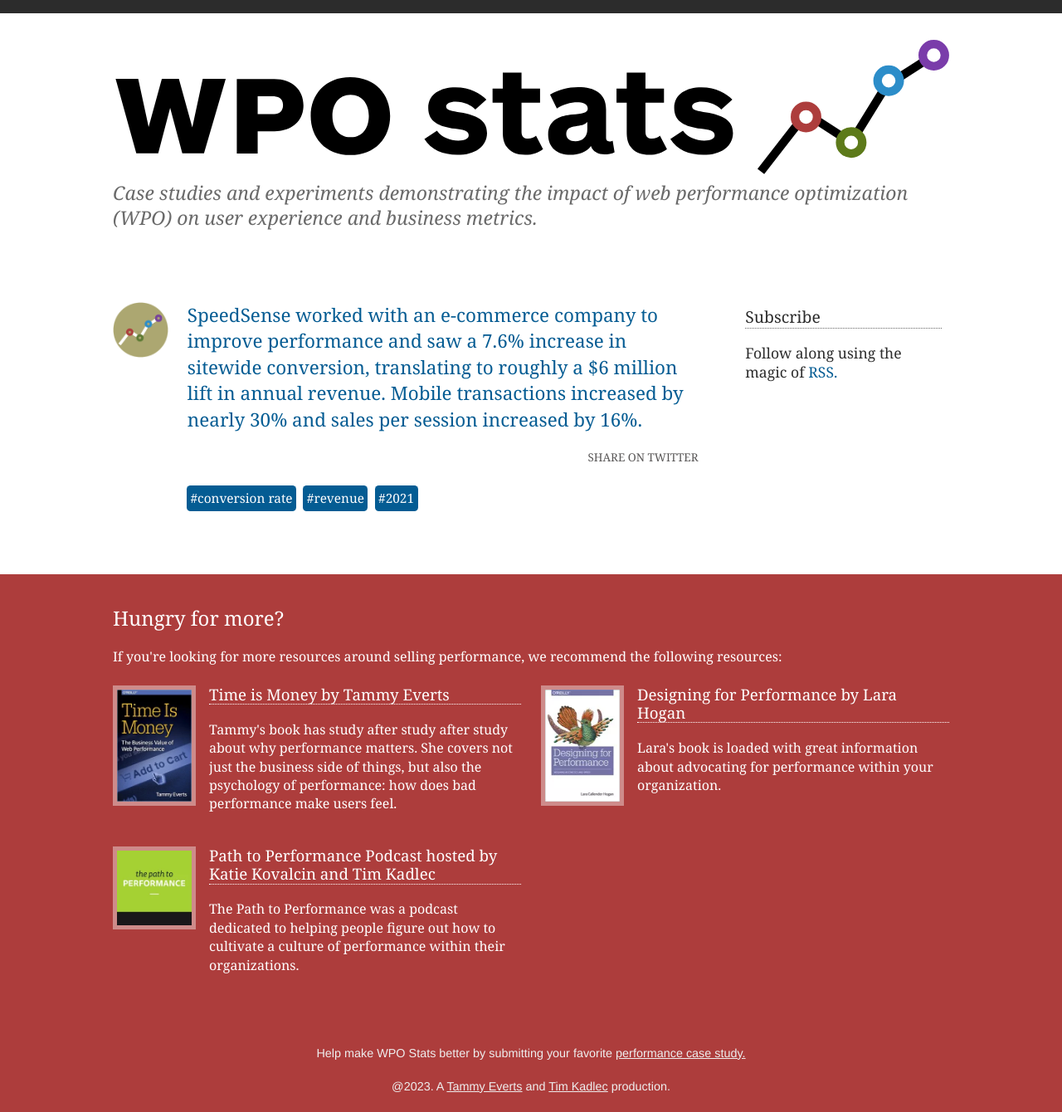
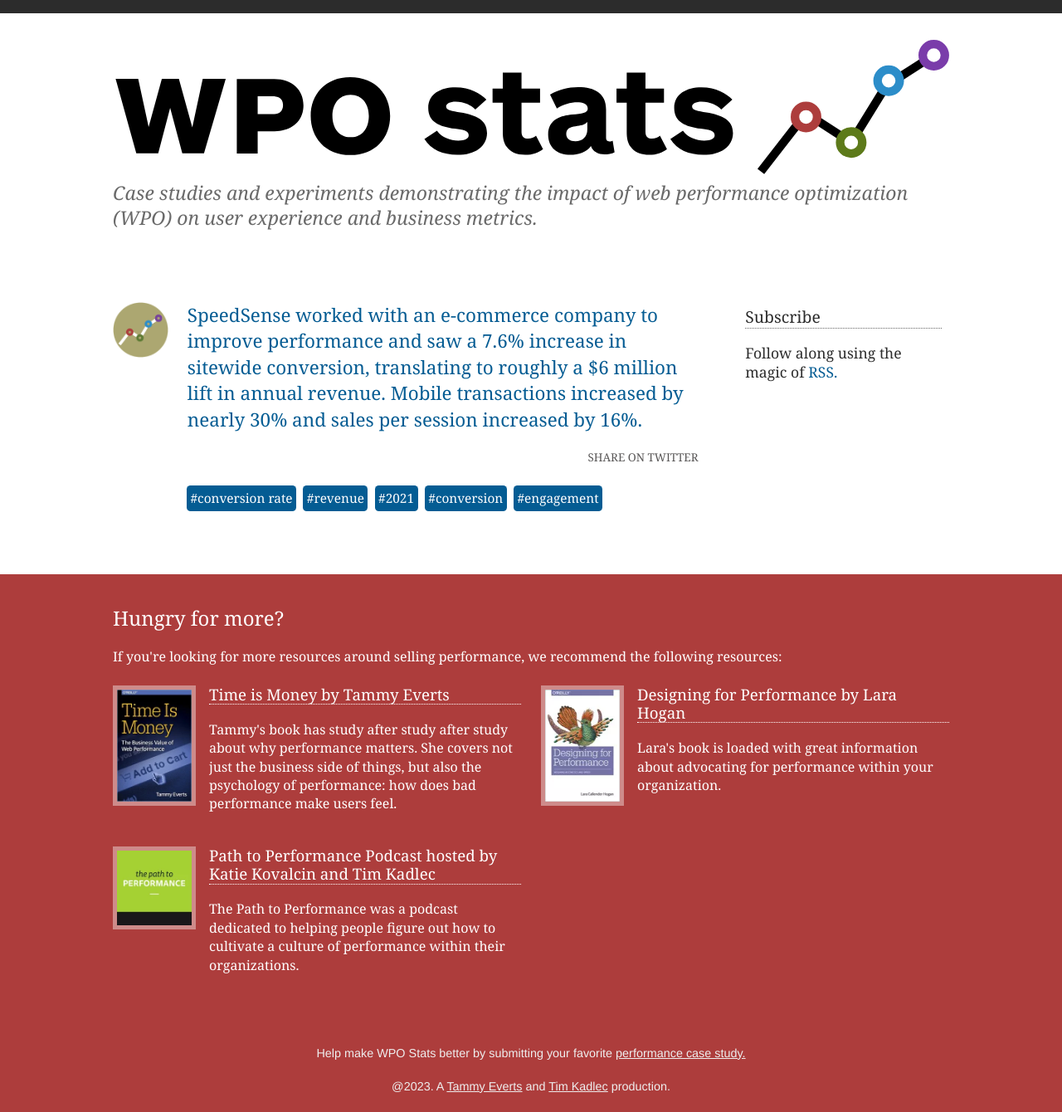
Before and after one commit to tkadlec/WPOStats, a Jekyll site: the page built from _posts/2023-03-07-speedsense-ecommerce-revenue.md, in a window 1280 px wide. Shown: the whole page at 83% size. Built offline with Jekyll 4.4.1, drawn with Linux system fonts in a browser that asks for light colours; a file with an impossible date is left out.

Commit message:
adding tags

```diff
--- a/_posts/2023-03-07-speedsense-ecommerce-revenue.md
+++ b/_posts/2023-03-07-speedsense-ecommerce-revenue.md
@@ -7,4 +7,6 @@
  - conversion rate
  - revenue
  - "2021"
+ - conversion
+ - engagement
 ---
```
